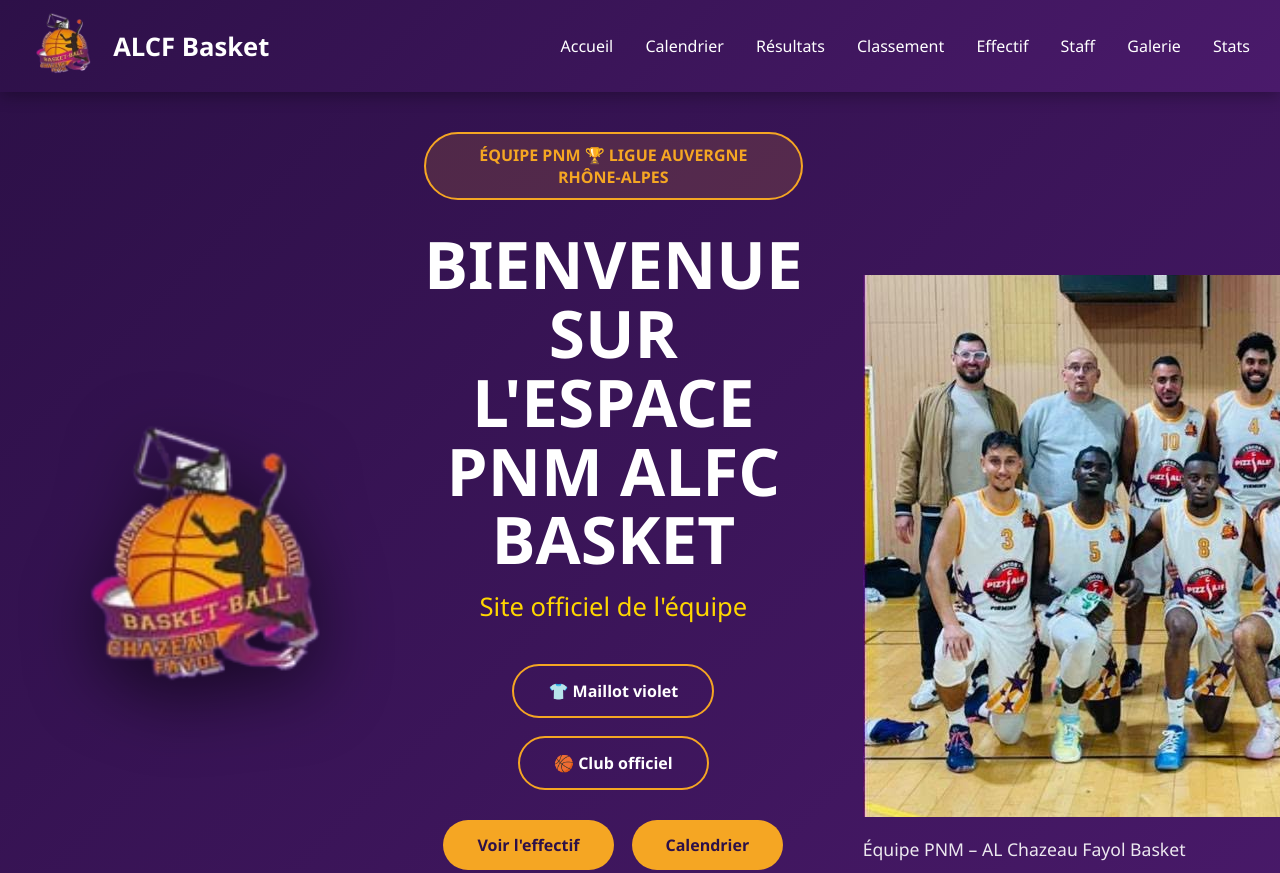
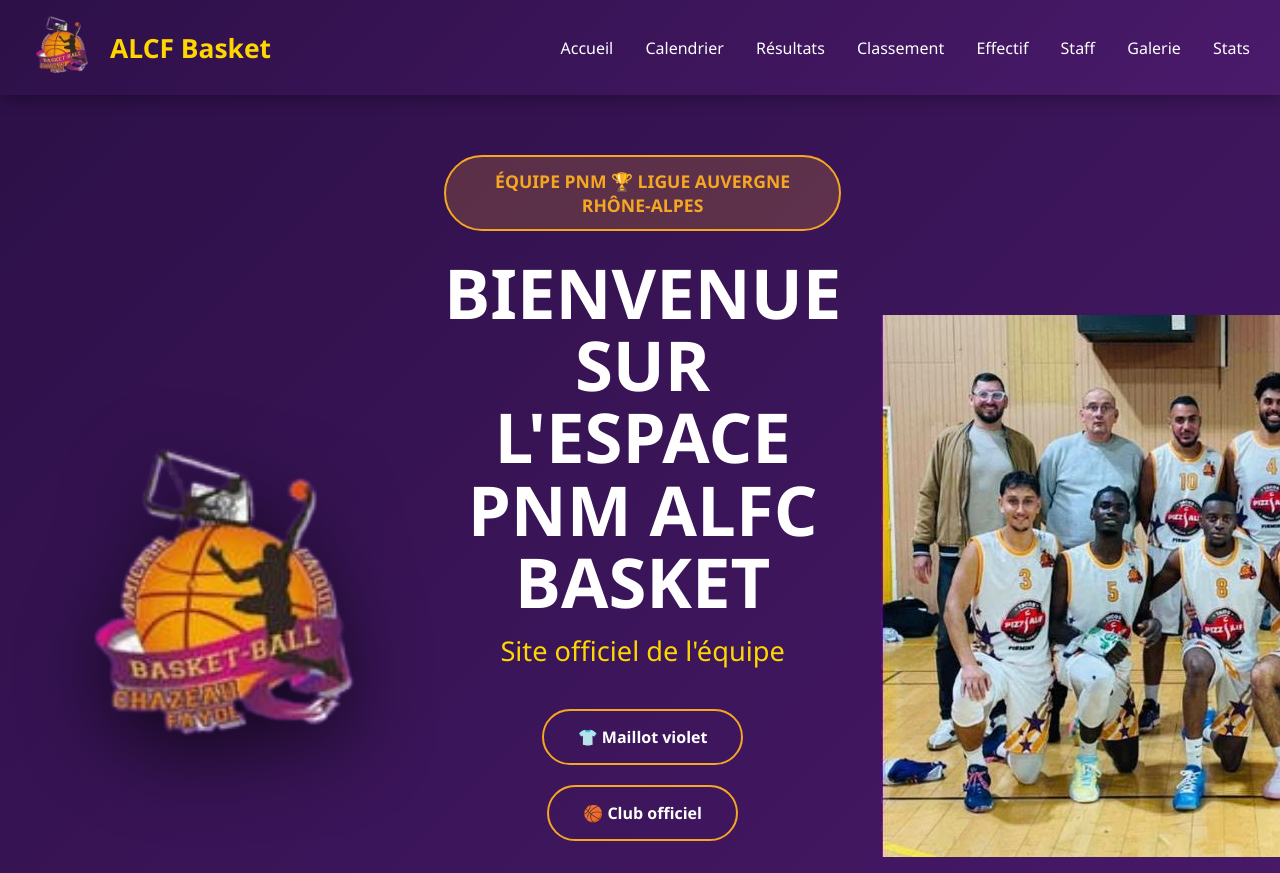
Before and after one commit to Polocezar/Polo, a plain HTML site: page index.html in a window 1280 px wide. Shown: the top 873 px of the page. Drawn offline with Linux system fonts and the light colour scheme.

Commit message:
Update index.html

```diff
--- a/index.html
+++ b/index.html
@@ -26,7 +26,7 @@
         /* NAVBAR */
         .navbar {
             background: linear-gradient(135deg, var(--violet), #4a1a6b);
-            padding: 12px 30px;
+            padding: 15px 30px;
             display: flex;
             align-items: center;
             justify-content: space-between;
@@ -42,12 +42,16 @@
             gap: 12px;
             text-decoration: none;
             color: white;
-            font-size: 1.6rem;
-            font-weight: bold;
         }
 
         .nav-logo img {
-            height: 68px;
+            height: 65px;
+        }
+
+        .nav-logo span {
+            font-size: 1.65rem;
+            font-weight: bold;
+            color: var(--gold-light);
         }
 
         .nav-menu a {
@@ -68,23 +72,23 @@
             min-height: 100vh;
             display: flex;
             align-items: center;
-            padding: 40px 5% 60px;
+            padding: 60px 5% 80px;
         }
 
         .hero-content {
             display: grid;
-            grid-template-columns: 300px 1fr 420px;
-            gap: 60px;
-            max-width: 1500px;
+            grid-template-columns: 340px 1fr 440px;
+            gap: 40px;
+            max-width: 1550px;
             margin: 0 auto;
             align-items: center;
         }
 
         .logo {
-            width: 300px;
-            height: 300px;
+            width: 340px;
+            height: 340px;
             object-fit: contain;
-            filter: drop-shadow(0 20px 35px rgba(0, 0, 0, 0.6));
+            filter: drop-shadow(0 25px 40px rgba(0, 0, 0, 0.65));
         }
 
         .main-content {
@@ -93,37 +97,38 @@
 
         .badge {
             display: inline-block;
-            background: rgba(245, 166, 35, 0.15);
+            background: rgba(245, 166, 35, 0.2);
             color: var(--gold);
-            padding: 10px 28px;
+            padding: 12px 30px;
             border-radius: 50px;
             border: 2px solid var(--gold);
             font-weight: bold;
-            margin-bottom: 30px;
+            margin-bottom: 25px;
+            font-size: 1.1rem;
         }
 
         .hero h1 {
-            font-size: 4.1rem;
+            font-size: 4.3rem;
             line-height: 1.05;
             margin-bottom: 15px;
         }
 
         .subtitle {
             color: var(--gold-light);
-            font-size: 1.6rem;
+            font-size: 1.7rem;
             margin-bottom: 40px;
         }
 
         .hero-buttons {
             display: flex;
-            gap: 18px;
+            gap: 20px;
             justify-content: center;
             flex-wrap: wrap;
-            margin: 30px 0;
+            margin: 35px 0;
         }
 
         .btn {
-            padding: 14px 34px;
+            padding: 15px 34px;
             border-radius: 50px;
             font-weight: 600;
             text-decoration: none;
@@ -148,36 +153,36 @@
         .next-match {
             background: linear-gradient(90deg, var(--gold), #ffbb33);
             color: #2d1048;
-            padding: 20px 30px;
+            padding: 20px 35px;
             border-radius: 12px;
             font-weight: bold;
-            margin-top: 20px;
+            margin-top: 15px;
             display: inline-block;
         }
 
         .team-photo img {
             width: 100%;
-            max-width: 440px;
-            border: 7px solid var(--gold);
-            border-radius: 16px;
-            box-shadow: 0 20px 40px rgba(0,0,0,0.5);
+            max-width: 460px;
+            border: 8px solid var(--gold);
+            border-radius: 18px;
+            box-shadow: 0 20px 45px rgba(0,0,0,0.5);
         }
 
         .team-caption {
             margin-top: 15px;
             opacity: 0.9;
-            font-size: 1.1rem;
+            font-size: 1.15rem;
         }
 
         /* Responsive */
-        @media (max-width: 992px) {
+        @media (max-width: 1100px) {
             .hero-content {
                 grid-template-columns: 1fr;
                 text-align: center;
-                gap: 40px;
+                gap: 50px;
             }
-            .logo { width: 240px; height: 240px; }
-            .hero h1 { font-size: 3rem; }
+            .logo { width: 260px; height: 260px; margin: 0 auto; }
+            .hero h1 { font-size: 3.2rem; }
         }
     </style>
 </head>
@@ -241,7 +246,7 @@
     </section>
 
     <script>
-        console.log("%c✅ Site AL Chazeau Fayol Basket - Version améliorée", "color:#f5a623; font-size:16px");
+        console.log("%c✅ Version améliorée chargée", "color:#f5a623; font-size:16px");
     </script>
 </body>
 </html>
```
